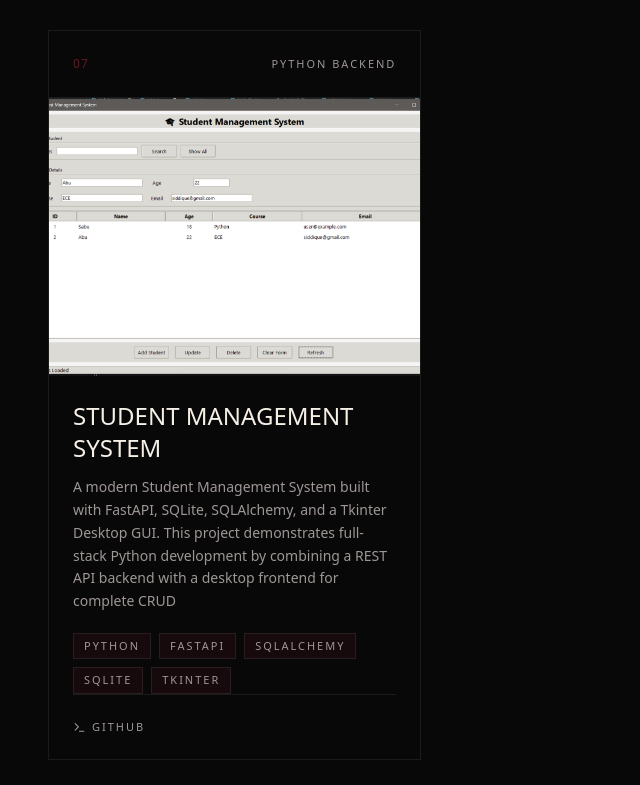
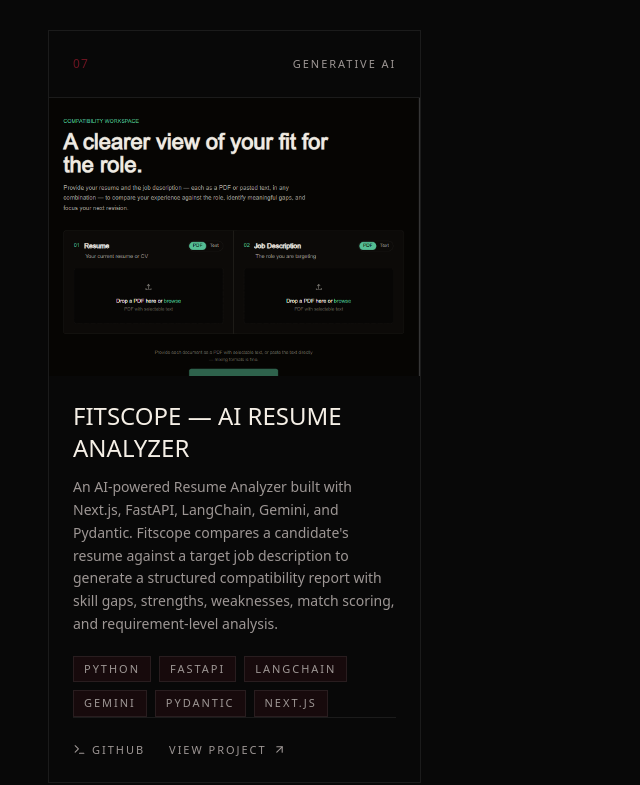
Before and after one commit to AboobakerSiddique/portfolio, a Next.js app: page / in a window 1280 px wide. Shown: the part 2678-3463 px from the top of the page, without its empty margins (0-640 px from the left). Built offline with nearby package versions, Linux system fonts and the light colour scheme.

Commit message:
fitscope project added

```diff
--- a/src/content/site.ts
+++ b/src/content/site.ts
@@ -298,25 +298,26 @@
   featured: false,
 },
 {
-id: "student-management-system",
-number: "07",
-title: "STUDENT MANAGEMENT SYSTEM",
-category: "PYTHON BACKEND",
-description:
-"A modern Student Management System built with FastAPI, SQLite, SQLAlchemy, and a Tkinter Desktop GUI. This project demonstrates full-stack Python development by combining a REST API backend with a desktop frontend for complete CRUD",
-image: "/images/projects/student-managment-system.png",
-technologies: ["PYTHON", "FASTAPI", "SQLALCHEMY", "SQLITE", "Tkinter"],
-highlights: [
-"Add,View,Update,Delete,Search Students",
-"SQLite Database Storage",
-"SQLAlchemy ORM",
-"Full CRUD with input validation",
-"Desktop GUI built with Tkinter",
-"Swagger / OpenAPI docs",
-],
-github: "AboobakerSiddique/Student-Management-System",
-live: "",
-featured: false,
+  id: "fitscope",
+  number: "07",
+  title: "FITSCOPE — AI RESUME ANALYZER",
+  category: "GENERATIVE AI",
+  description:
+    "An AI-powered Resume Analyzer built with Next.js, FastAPI, LangChain, Gemini, and Pydantic. Fitscope compares a candidate's resume against a target job description to generate a structured compatibility report with skill gaps, strengths, weaknesses, match scoring, and requirement-level analysis.",
+  image: "/images/projects/fitscope.png",
+  technologies: ["PYTHON", "FASTAPI", "LANGCHAIN", "GEMINI", "PYDANTIC", "NEXT.JS"],
+  highlights: [
+    "Resume & Job Description PDF Analysis",
+    "AI-Powered Compatibility Scoring",
+    "Matched & Missing Skill Detection",
+    "Strengths & Weaknesses Analysis",
+    "Requirement-Level Match Breakdown",
+    "Structured LLM Output with Pydantic",
+    "PDF Text Extraction with pypdf",
+  ],
+  github: "https://github.com/AboobakerSiddique/AI-Resume-Analyzer",
+  live: "https://frontend-ten-fitscope.vercel.app/",
+  featured: false,
 },
   ] satisfies Project[],
 
@@ -411,6 +412,7 @@
       "Prompt Engineering",
       "Structured Outputs",
       "LLM Evaluation",
+      "Langchain",
     ],
     aiApplications: [
       "LLM Integration",
```
Also changed, not shown: public/images/projects/fitscope.png (added).
